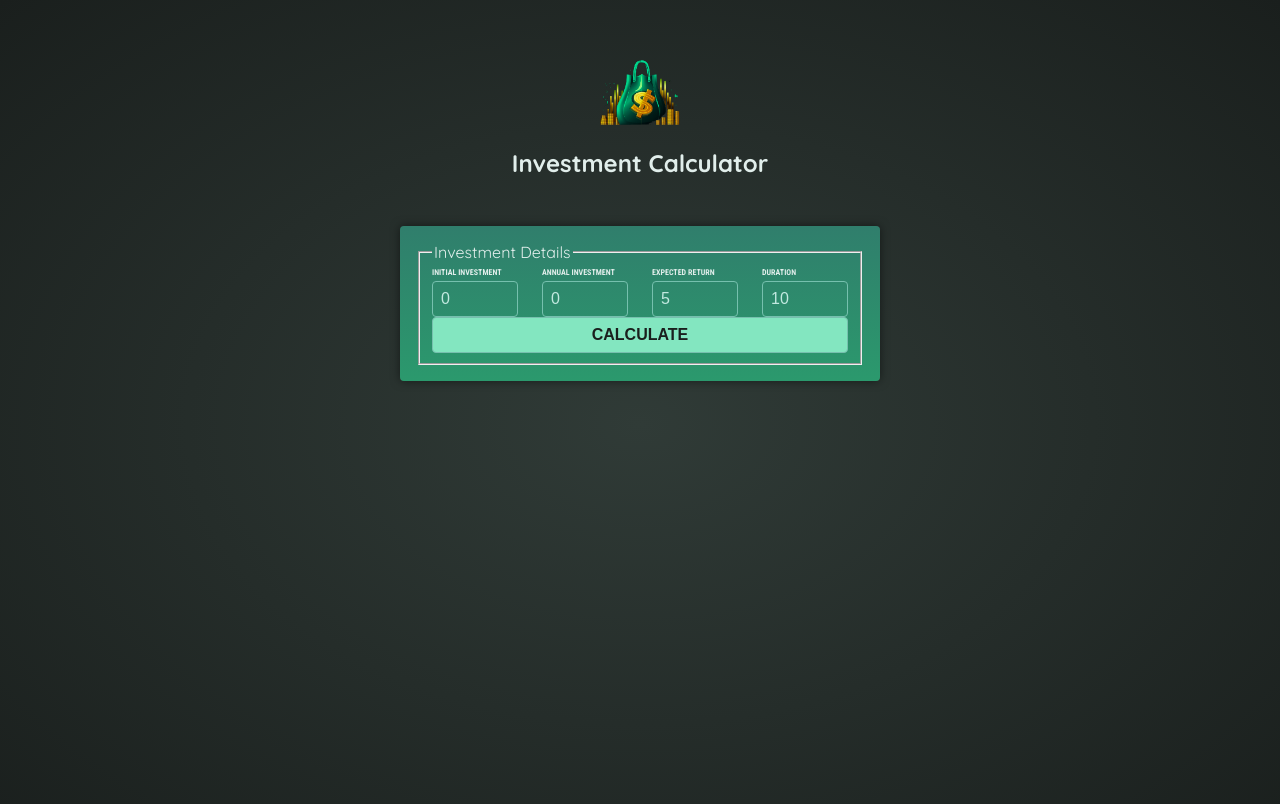
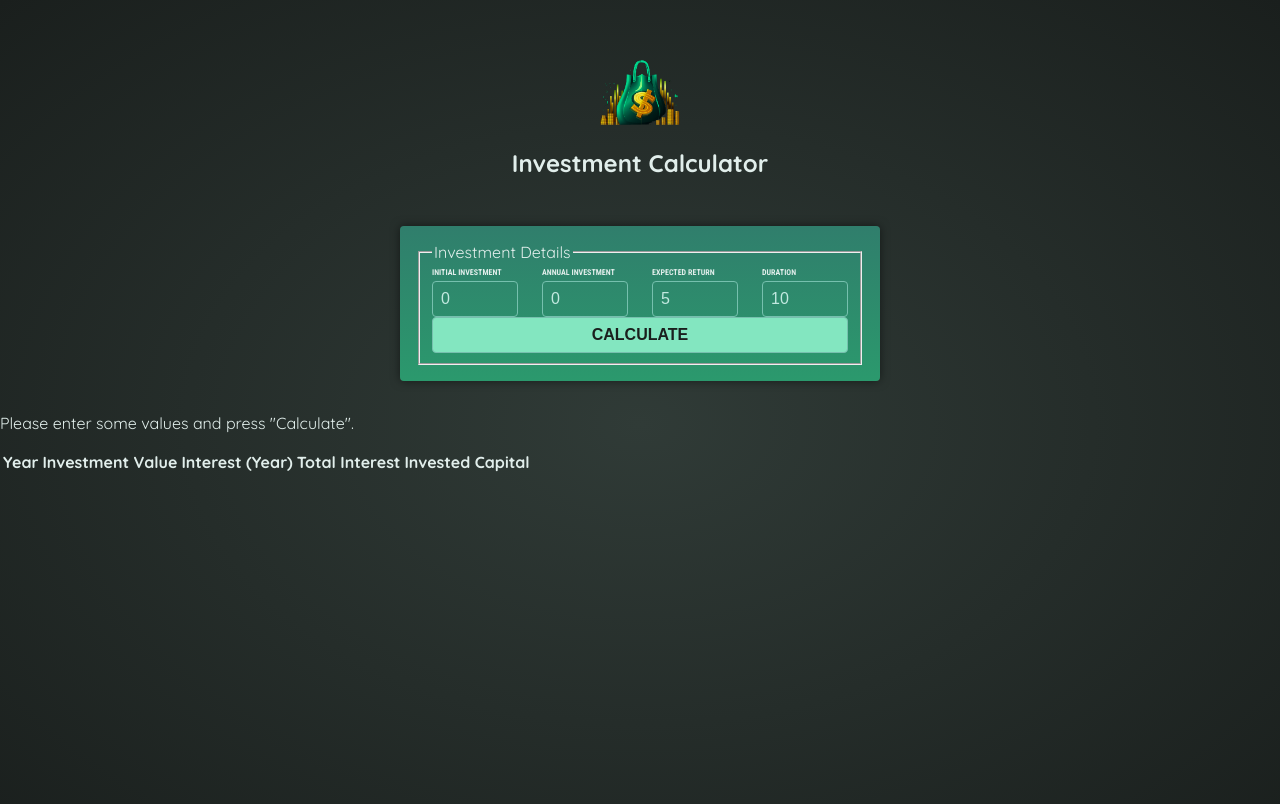
Before and after one commit to Lucaslandivar/Investment-Calculator, an Angular app in the folder 01-starting-project/: page / in a window 1280 px wide. Shown: the top 804 px of the page. Built offline with nearby package versions, Linux system fonts and the light colour scheme.

Commit message:
Passing Data from Parent to Child with Inputs

```diff
--- a/01-starting-project/src/app/app.component.html
+++ b/01-starting-project/src/app/app.component.html
@@ -2,3 +2,4 @@
 <app-user-input
   (calculate)="onCalculateInvestmentResults($event)"
 ></app-user-input>
+<app-investment-result [results]="resultsData"></app-investment-result>
--- a/01-starting-project/src/app/app.component.ts
+++ b/01-starting-project/src/app/app.component.ts
@@ -3,14 +3,24 @@ import { Component } from '@angular/core';
 import { HeaderComponent } from './header/header.component';
 import { UserInputComponent } from './user-input/user-input.component';
 import type { InvestmentInput } from './investment-input.model';
+import { InvestmentResultComponent } from './investment-result/investment-result.component';
 
 @Component({
   selector: 'app-root',
   standalone: true,
-  imports: [HeaderComponent, UserInputComponent],
+  imports: [HeaderComponent, UserInputComponent, InvestmentResultComponent],
   templateUrl: './app.component.html',
 })
 export class AppComponent {
+  resultsData?: {
+    year: number;
+    interest: number;
+    valueEndOfYear: number;
+    annualInvestment: number;
+    totalInterest: number;
+    totalAmountInvested: number;
+  }[];
+
   onCalculateInvestmentResults(data: InvestmentInput) {
     const { initialInvestment, annualInvestment, expectedReturn, duration } =
       data;
@@ -33,6 +43,6 @@ export class AppComponent {
       });
     }
 
-    console.log(annualData);
+    this.resultsData = annualData;
   }
 }
--- /dev/null
+++ b/01-starting-project/src/app/investment-result/investment-result.component.html
@@ -0,0 +1,13 @@
+<p>Please enter some values and press "Calculate".</p>
+<table>
+  <thead>
+    <tr>
+      <th>Year</th>
+      <th>Investment Value</th>
+      <th>Interest (Year)</th>
+      <th>Total Interest</th>
+      <th>Invested Capital</th>
+    </tr>
+  </thead>
+  <tbody></tbody>
+</table>
```
Also changed, not shown: 01-starting-project/src/app/investment-result/investment-result.component.ts (added, +27 -0 lines), 01-starting-project/src/app/investment-result/investment-result.component.css (added).
